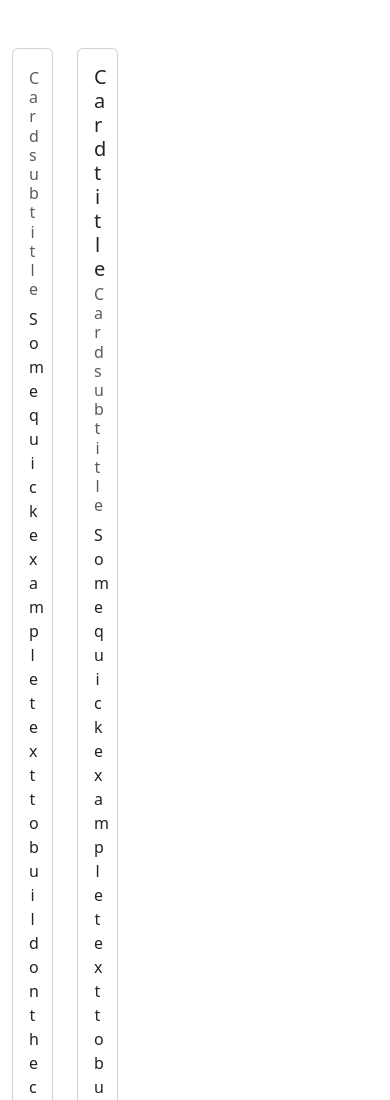
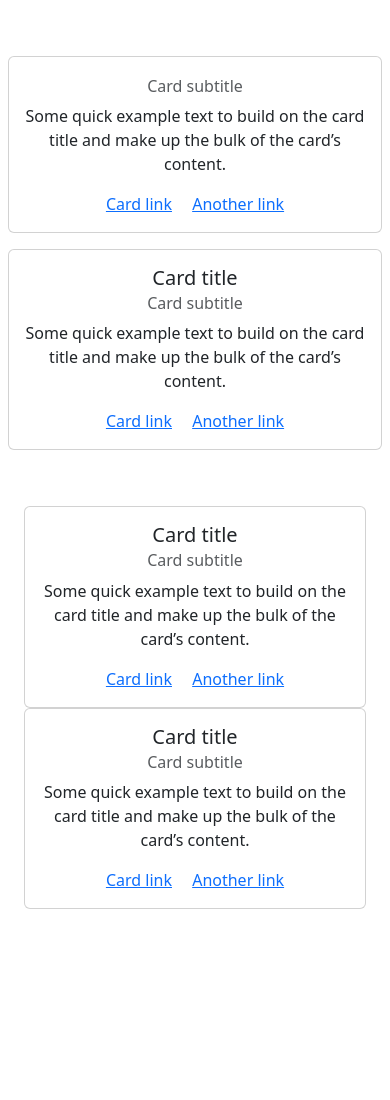
Before and after one commit to KLimaLima/KLimaLima.github.io, a website built with webpack: page src/index.html in a window 390 px wide. Shown: the top 1100 px of the page. After the commit the page ends 909 px from the top, so only its background shows below. Built offline with nearby package versions, Linux system fonts and the light colour scheme; some packages are replaced by stand-ins of ours; no server answers; the database is empty.

Commit message:
make it mobile friendly

```diff
--- a/src/index.html
+++ b/src/index.html
@@ -12,7 +12,7 @@
 
       <div class="row justify-content-md-center">
 
-        <div class="col-2">
+        <div class="col-lg p-2">
           <div class="card">
             <div class="card-body">
               <h5 id="temp" class="card-title">Card title</h5>
@@ -24,7 +24,7 @@
           </div>
         </div>
 
-        <div class="col-2">
+        <div class="col-lg p-2">
           <div class="card">
             <div class="card-body">
               <h5 class="card-title">Card title</h5>
@@ -42,7 +42,7 @@
 
       <div class="row justify-content-md-center">
 
-        <div class="col-2">
+        <div class="col-lg">
           <div class="card">
             <div class="card-body">
               <h5 class="card-title">Card title</h5>
@@ -54,7 +54,7 @@
           </div>
         </div>
 
-        <div class="col-2">
+        <div class="col-lg">
           <div class="card">
             <div class="card-body">
               <h5 class="card-title">Card title</h5>
```
Also changed, not shown: docs/index.html (+1 -1 lines).
